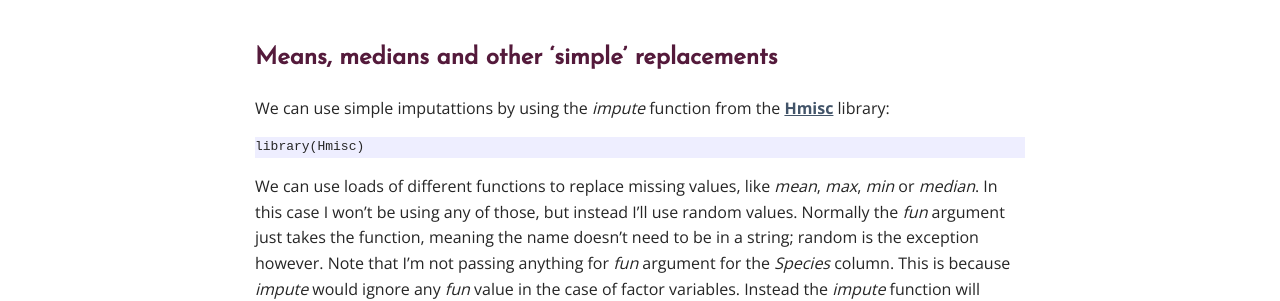
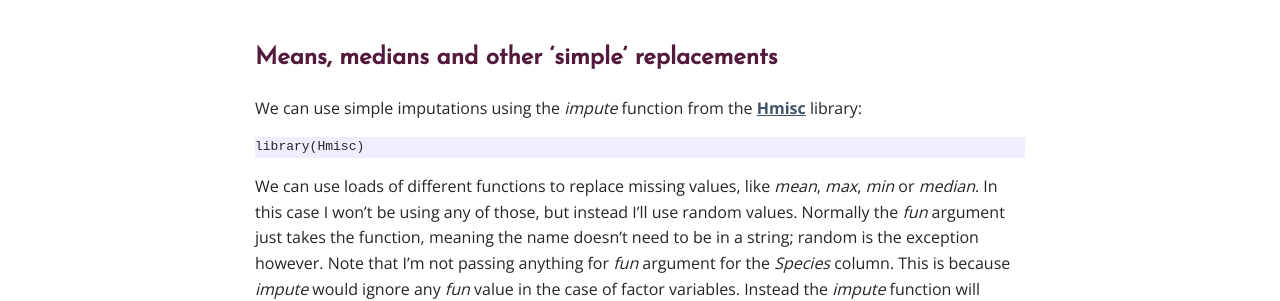
Before and after one commit to mark-me/mark-me.github.io, a Jekyll site: the page built from _pages/tutorials/impute-missings/impute-missings.md, in a window 1280 px wide and 900 px high, scrolled down 2573 px. Shown: the part 163-464 px from the top of the window. Built offline with Jekyll 4.4.1, drawn with Linux system fonts in a browser that asks for light colours; nearby versions of some CDN libraries; comment, search, counter and statistics services are not loaded.

Commit message:
Update impute-missings.md

````diff
--- a/_pages/tutorials/impute-missings/impute-missings.md
+++ b/_pages/tutorials/impute-missings/impute-missings.md
@@ -65,7 +65,7 @@ plot_missing_values(tbl_verif)
 
 ## Means, medians and other 'simple' replacements
 
-We can use simple imputattions by using the _impute_ function from the **[Hmisc](https://www.rdocumentation.org/packages/Hmisc)** library:
+We can use simple imputations using the _impute_ function from the **[Hmisc](https://www.rdocumentation.org/packages/Hmisc)** library:
 ```r
 library(Hmisc)
 ```
@@ -78,7 +78,6 @@ tbl_imp_random <- tbl_verif %>%
   mutate(Petal.Width = with(., impute(Petal.Width, fun = "random"))) %>%
   mutate(Species = with(., impute(Species)))
 ```
-
 
 ## kNN
 
````
